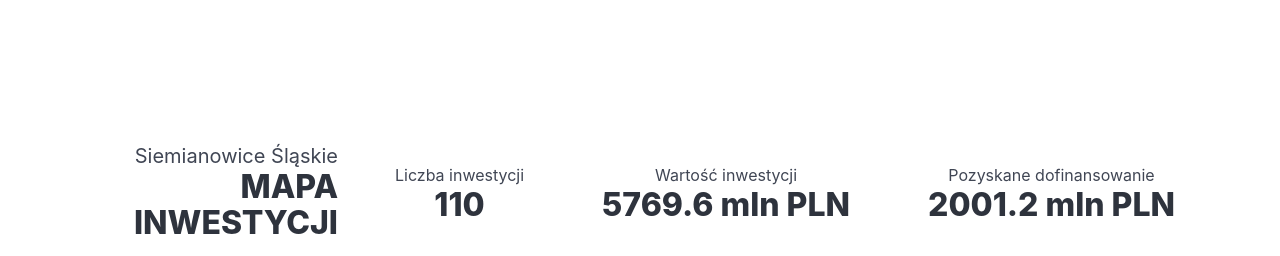
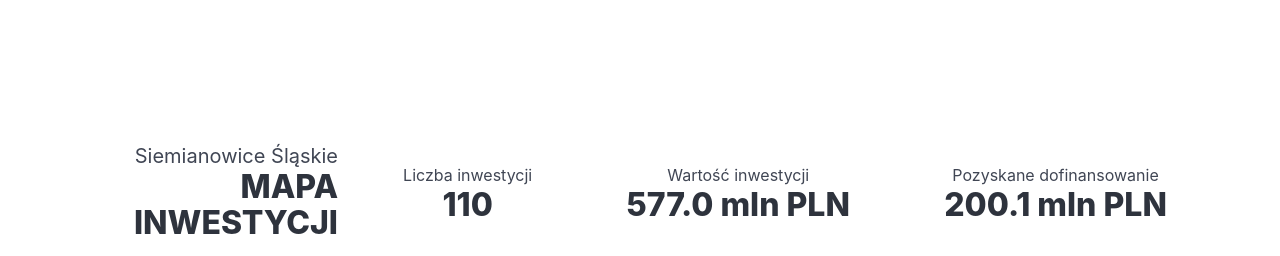
Before and after one commit to mchmurkowski/adm-mapa-inwestycji, a plain HTML site: page index.html in a window 1280 px wide. Shown: the top 256 px of the page. Drawn offline with nearby package versions, Linux system fonts and the light colour scheme; grey boxes are pictures that could not be loaded.

Commit message:
fix totals display in level

```diff
--- a/index.html
+++ b/index.html
@@ -386,8 +386,8 @@
         let dInw = 0
         for(const fr in frs)
             dInw += frs[fr].properties.wartosc_dofinansowania   // calculate the total value of aid received 'wartosc_dofinanswoania' of all features
-        document.getElementById("w-inw").innerText += (wInw/100000).toFixed(1)  // display the total value in #w-inw in billion zlotys
-        document.getElementById("d-inw").innerText += (dInw/100000).toFixed(1)  // display the total value of aid in #d-inw in billion zlotys
+        document.getElementById("w-inw").innerText += (wInw/1000000).toFixed(1)  // display the total value in #w-inw in billion zlotys
+        document.getElementById("d-inw").innerText += (dInw/1000000).toFixed(1)  // display the total value of aid in #d-inw in billion zlotys
     </script>
 </body>
 </html>
```
Also changed, not shown: template/adm-mapa-inwestycji.html (+2 -2 lines).
